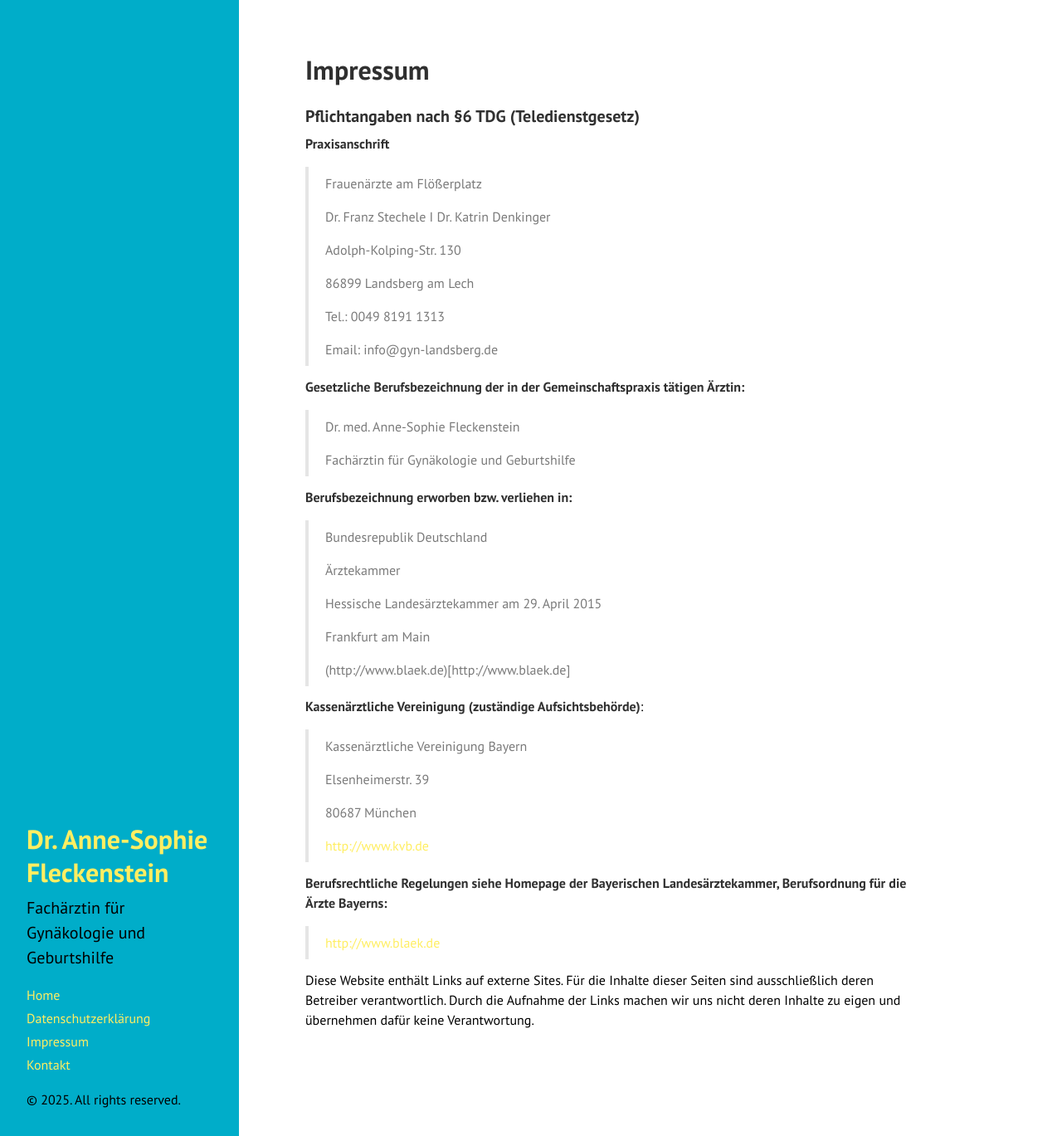
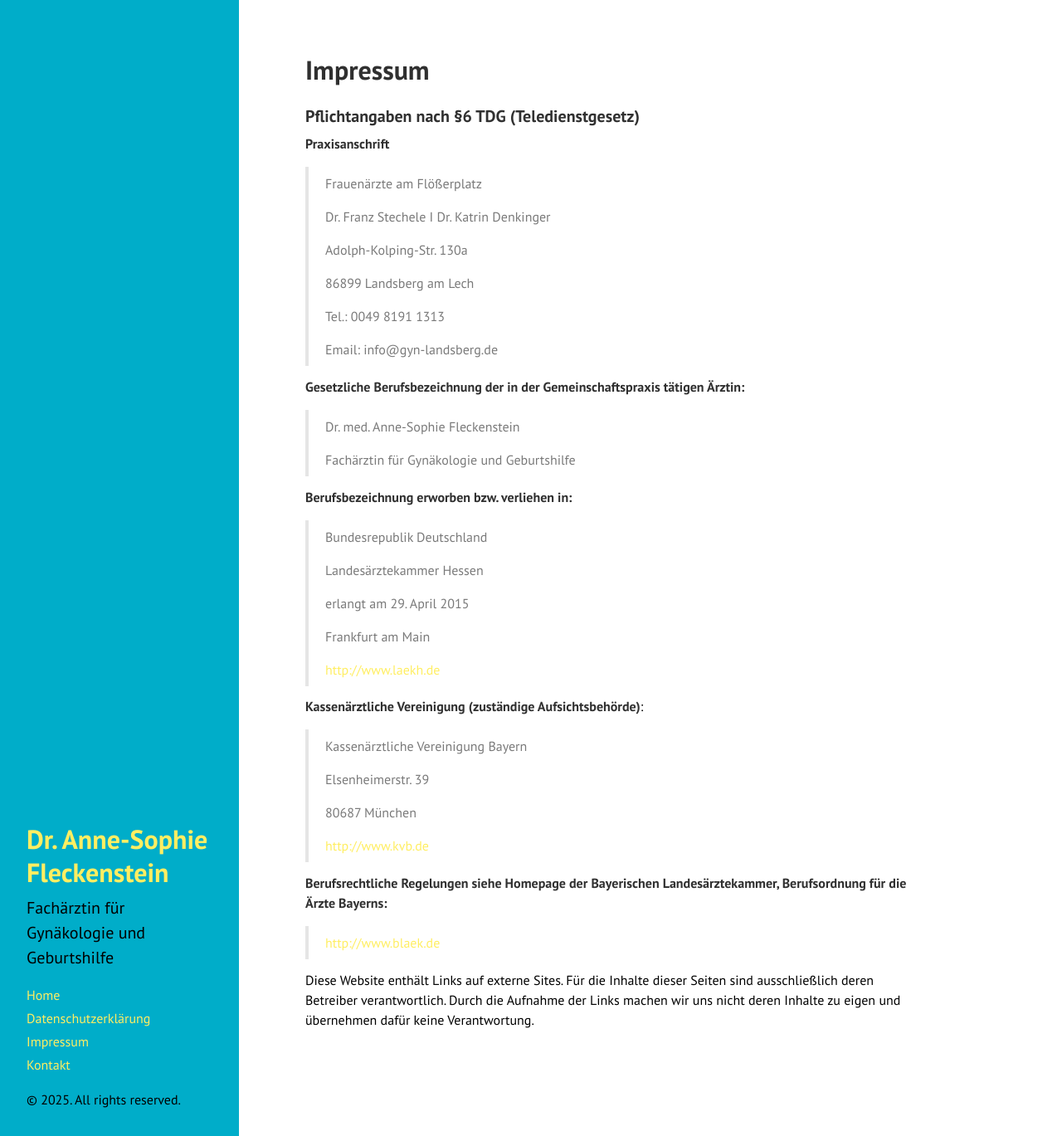
Before and after one commit to JuliaFleckenstein/dr-anne-sophie-fleckenstein, a Jekyll site: the page built from docs/impressum.md, in a window 1280 px wide and 1369 px high. Shown: the whole window at 83% size. Built offline with Jekyll 4.4.1, drawn with Linux system fonts in a browser that asks for light colours; Markdown is read by kramdown in place of the engine named in the settings.

Commit message:
impressum LÄK Hessen

```diff
--- a/docs/impressum.md
+++ b/docs/impressum.md
@@ -11,7 +11,7 @@ title: Impressum
 >
 >Dr. Franz Stechele I Dr. Katrin Denkinger
 >
->Adolph-Kolping-Str. 130
+>Adolph-Kolping-Str. 130a
 >
 >86899 Landsberg am Lech
 >
@@ -29,13 +29,13 @@ title: Impressum
 
 >Bundesrepublik Deutschland
 >
->Ärztekammer
+>Landesärztekammer Hessen
 >
->Hessische Landesärztekammer am 29. April 2015
+>erlangt am 29. April 2015
 >
 >Frankfurt am Main
 >
->(http://www.blaek.de)[http://www.blaek.de]
+>[http://www.laekh.de](http://www.laekh.de)
 
 **Kassenärztliche Vereinigung (zuständige Aufsichtsbehörde)**:
 
```
